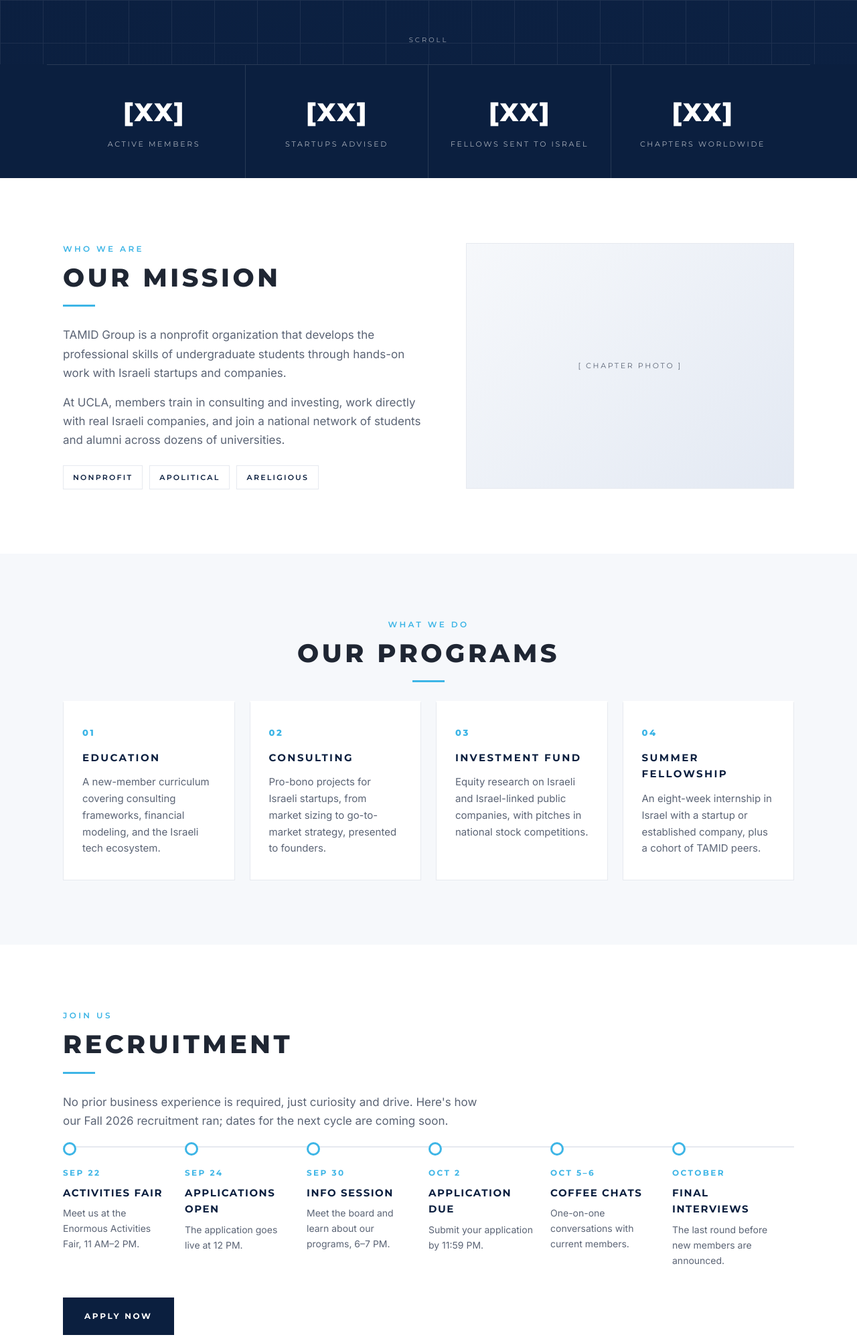
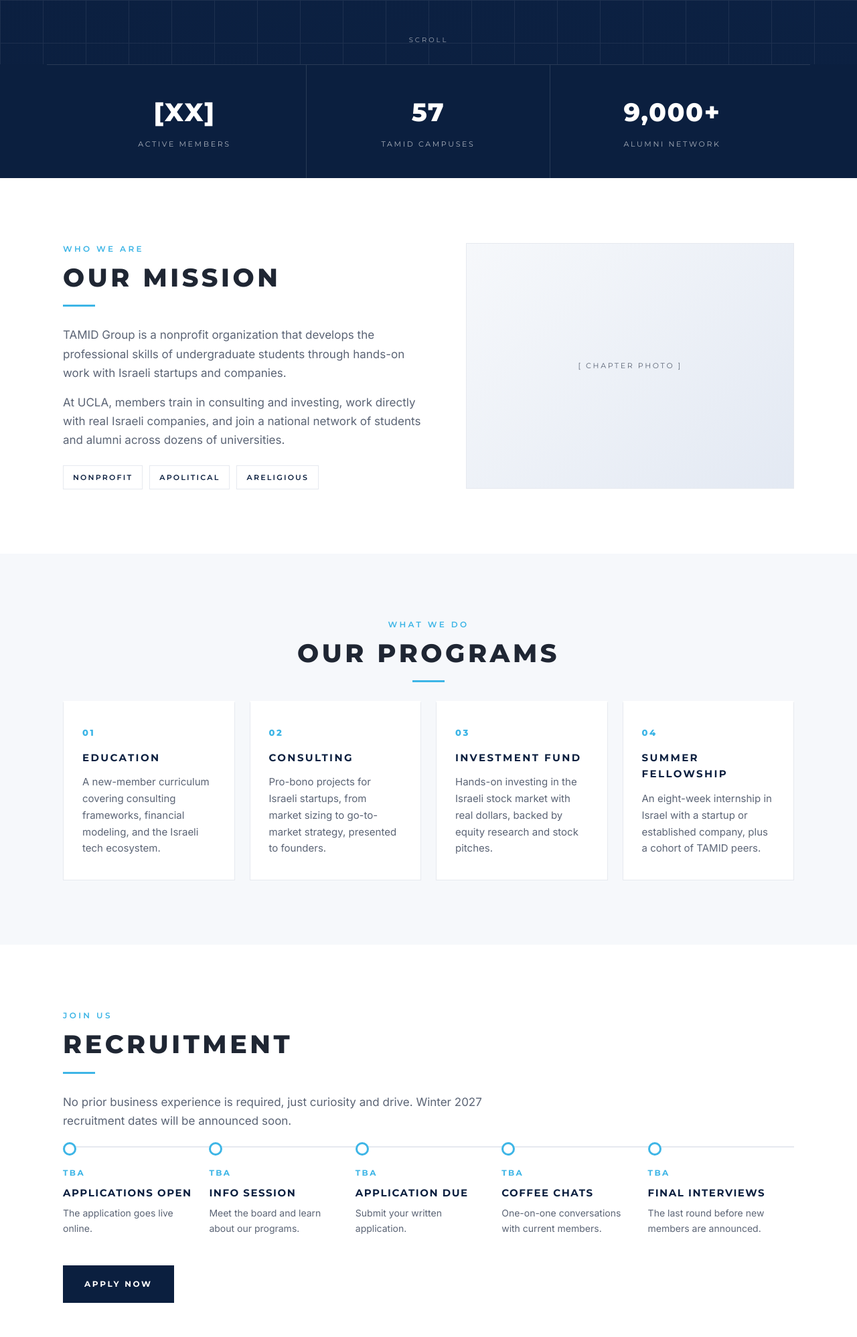
Before and after one commit to UCLA-TAMID/website, a plain HTML site: page index.html in a window 1280 px wide. Shown: the part 704-2701 px from the top of the page at 67% size. Drawn offline with Linux system fonts and the light colour scheme.

Commit message:
Add files via upload

```diff
--- a/index.html
+++ b/index.html
@@ -96,7 +96,7 @@
 
   /* ---------- STATS ---------- */
   .stats{padding:0;background:var(--navy);color:var(--white)}
-  .stats .grid{display:grid;grid-template-columns:repeat(4,1fr);border-top:1px solid rgba(255,255,255,.12)}
+  .stats .grid{display:grid;grid-template-columns:repeat(3,1fr);border-top:1px solid rgba(255,255,255,.12)}
   .stat{padding:40px 20px;text-align:center;border-right:1px solid rgba(255,255,255,.12)}
   .stat:last-child{border-right:0}
   .stat b{display:block;font-family:var(--head);font-weight:800;font-size:38px;letter-spacing:.04em}
@@ -119,7 +119,7 @@
   .card p{font-size:15px;color:var(--muted)}
 
   /* ---------- RECRUITMENT ---------- */
-  .timeline{display:grid;grid-template-columns:repeat(6,1fr);gap:0;row-gap:36px;margin:24px 0 44px}
+  .timeline{display:grid;grid-template-columns:repeat(5,1fr);gap:0;row-gap:36px;margin:24px 0 44px}
   .step{padding:28px 22px 0 0;position:relative;border-top:2px solid var(--line)}
   .step::before{content:"";position:absolute;top:-8px;left:0;width:14px;height:14px;border-radius:50%;background:var(--white);border:3px solid var(--accent)}
   .step .date{font-family:var(--head);font-weight:700;font-size:12px;letter-spacing:.2em;color:var(--accent);text-transform:uppercase}
@@ -180,9 +180,9 @@
     .nav.menu-open{background:var(--white)}
     .nav.menu-open .logo{color:var(--navy)}
     .nav.menu-open .burger span{background:var(--navy)}
-    .stats .grid{grid-template-columns:1fr 1fr}
-    .stat:nth-child(2){border-right:0}
-    .stat{border-bottom:1px solid rgba(255,255,255,.12)}
+    .stat{padding:28px 8px}
+    .stat b{font-size:28px}
+    .stat span{font-size:9px;letter-spacing:.16em}
     .cards{grid-template-columns:1fr}
     .people{gap:18px}
     .person{width:calc(50% - 9px)}
@@ -228,9 +228,8 @@
 <section class="stats">
   <div class="wrap grid">
     <div class="stat"><b>[XX]</b><span>Active Members</span></div>
-    <div class="stat"><b>[XX]</b><span>Startups Advised</span></div>
-    <div class="stat"><b>[XX]</b><span>Fellows Sent to Israel</span></div>
-    <div class="stat"><b>[XX]</b><span>Chapters Worldwide</span></div>
+    <div class="stat"><b>57</b><span>TAMID Campuses</span></div>
+    <div class="stat"><b>9,000+</b><span>Alumni Network</span></div>
   </div>
 </section>
 
@@ -262,7 +261,7 @@
     <div class="cards">
       <div class="card reveal"><div class="num">01</div><h3>Education</h3><p>A new-member curriculum covering consulting frameworks, financial modeling, and the Israeli tech ecosystem.</p></div>
       <div class="card reveal"><div class="num">02</div><h3>Consulting</h3><p>Pro-bono projects for Israeli startups, from market sizing to go-to-market strategy, presented to founders.</p></div>
-      <div class="card reveal"><div class="num">03</div><h3>Investment Fund</h3><p>Equity research on Israeli and Israel-linked public companies, with pitches in national stock competitions.</p></div>
+      <div class="card reveal"><div class="num">03</div><h3>Investment Fund</h3><p>Hands-on investing in the Israeli stock market with real dollars, backed by equity research and stock pitches.</p></div>
       <div class="card reveal"><div class="num">04</div><h3>Summer Fellowship</h3><p>An eight-week internship in Israel with a startup or established company, plus a cohort of TAMID peers.</p></div>
     </div>
   </div>
@@ -275,16 +274,15 @@
       <div class="eyebrow">Join Us</div>
       <h2 class="h-sec">Recruitment</h2>
       <div class="rule"></div>
-      <p style="color:var(--muted);max-width:640px;font-size:17px">No prior business experience is required, just curiosity and drive. Here's how our Fall 2026 recruitment ran; dates for the next cycle are coming soon.</p>
+      <p style="color:var(--muted);max-width:640px;font-size:17px">No prior business experience is required, just curiosity and drive. Winter 2027 recruitment dates will be announced soon.</p>
     </div>
-    <!-- Update these dates each recruitment cycle -->
+    <!-- Update these dates each recruitment cycle (replace "TBA" with the date) -->
     <div class="timeline reveal">
-      <div class="step"><div class="date">Sep 22</div><h4>Activities Fair</h4><p>Meet us at the Enormous Activities Fair, 11 AM–2 PM.</p></div>
-      <div class="step"><div class="date">Sep 24</div><h4>Applications Open</h4><p>The application goes live at 12 PM.</p></div>
-      <div class="step"><div class="date">Sep 30</div><h4>Info Session</h4><p>Meet the board and learn about our programs, 6–7 PM.</p></div>
-      <div class="step"><div class="date">Oct 2</div><h4>Application Due</h4><p>Submit your application by 11:59 PM.</p></div>
-      <div class="step"><div class="date">Oct 5–6</div><h4>Coffee Chats</h4><p>One-on-one conversations with current members.</p></div>
-      <div class="step"><div class="date">October</div><h4>Final Interviews</h4><p>The last round before new members are announced.</p></div>
+      <div class="step"><div class="date">TBA</div><h4>Applications Open</h4><p>The application goes live online.</p></div>
+      <div class="step"><div class="date">TBA</div><h4>Info Session</h4><p>Meet the board and learn about our programs.</p></div>
+      <div class="step"><div class="date">TBA</div><h4>Application Due</h4><p>Submit your written application.</p></div>
+      <div class="step"><div class="date">TBA</div><h4>Coffee Chats</h4><p>One-on-one conversations with current members.</p></div>
+      <div class="step"><div class="date">TBA</div><h4>Final Interviews</h4><p>The last round before new members are announced.</p></div>
     </div>
     <a href="#" class="btn dark reveal">Apply Now</a>
   </div>
@@ -326,7 +324,7 @@
     <p>Whether you're a student interested in joining or a company looking to partner with us, we'd love to hear from you.</p>
     <div class="ctas">
       <a href="mailto:ucla@tamidgroup.org" class="btn">Email Us</a>
-      <a href="#" class="btn ghost">Join Mailing List</a>
+      <a href="https://www.instagram.com/uclatamid/" target="_blank" rel="noopener" class="btn ghost">Follow on Instagram</a>
     </div>
   </div>
 </section>
@@ -336,7 +334,7 @@
   <div class="wrap">
     <div>&copy; <span id="yr"></span> TAMID Group at UCLA &middot; ucla@tamidgroup.org</div>
     <div class="socials">
-      <a href="#">Instagram</a><a href="#">LinkedIn</a><a href="https://tamidgroup.org">National</a>
+      <a href="https://www.instagram.com/uclatamid/" target="_blank" rel="noopener">Instagram</a><a href="https://www.linkedin.com/company/tamid-at-ucla" target="_blank" rel="noopener">LinkedIn</a><a href="https://tamidgroup.org">National</a>
     </div>
   </div>
 </footer>
```
